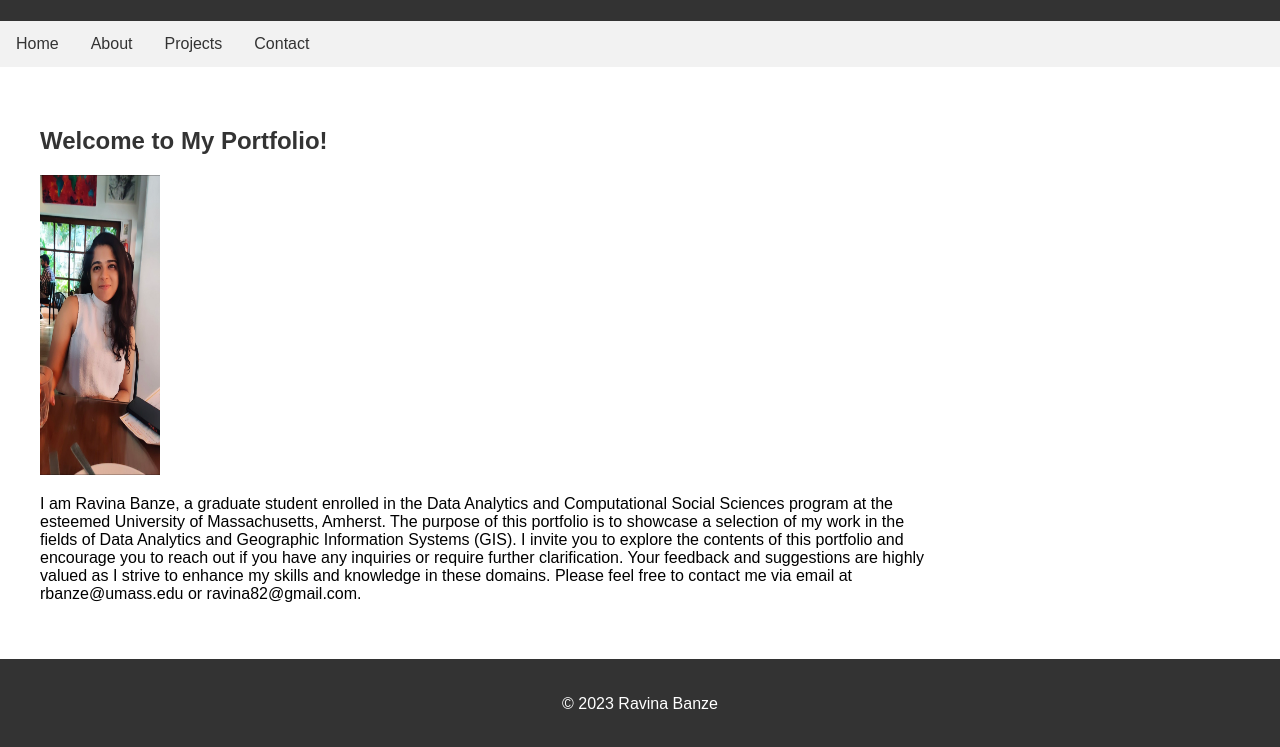
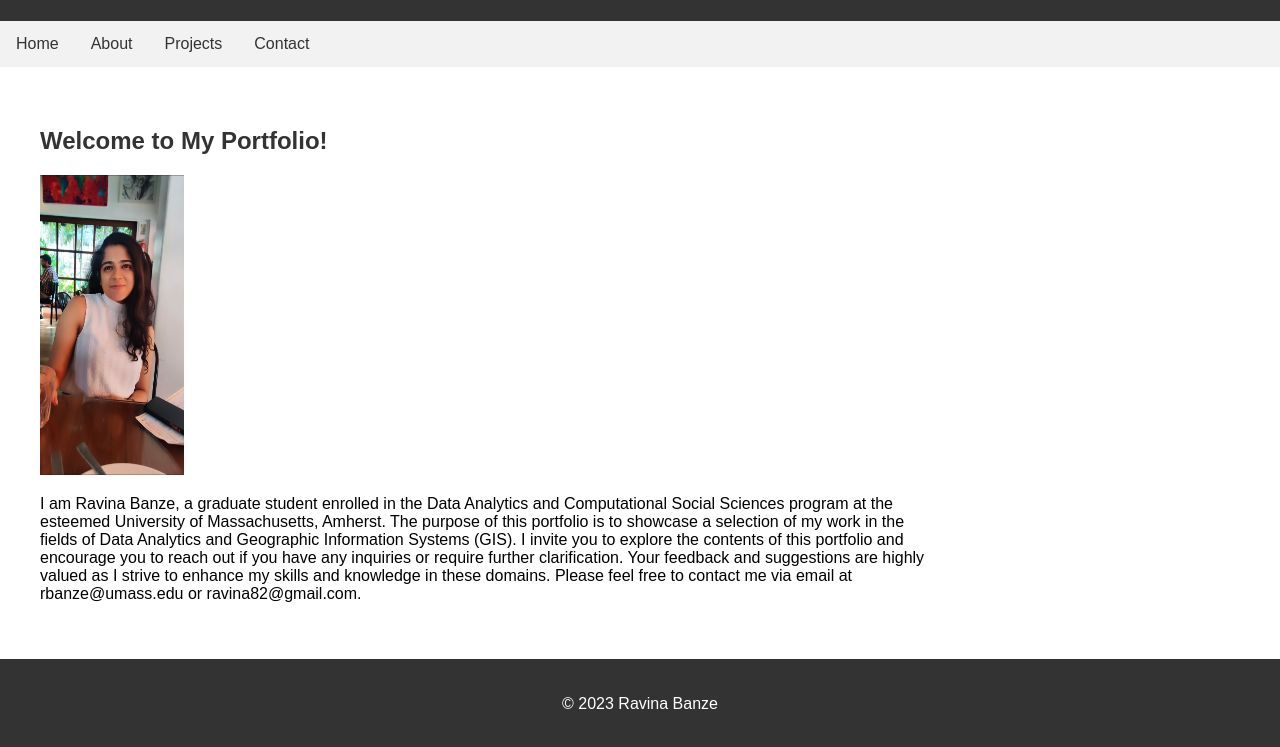
Before and after one commit to ravinabanz/WebGIS-Portfolio, a plain HTML site: page index.html in a window 1280 px wide. Shown: the part 99-846 px from the top of the page. Drawn offline with Linux system fonts and the light colour scheme.

Commit message:
Update index.html

```diff
--- a/index.html
+++ b/index.html
@@ -20,7 +20,7 @@
     <!-- Home Page -->
     <section id="home">
         <h2>Welcome to My Portfolio!</h2>
-        <div><img src="./Ravina_Headshot.jpeg" alt="headshot" width = "10%", height="300px"></div>
+        <div><img src="./Ravina_Headshot.jpeg" alt="headshot" width = "12%", height="300px"></div>
         <div class = "text"><p>I am Ravina Banze, a graduate student enrolled in the Data Analytics and Computational Social Sciences program at the esteemed University of Massachusetts, Amherst. The purpose of this portfolio is to showcase a selection of my work in the fields of Data Analytics and Geographic Information Systems (GIS). I invite you to explore the contents of this portfolio and encourage you to reach out if you have any inquiries or require further clarification. Your feedback and suggestions are highly valued as I strive to enhance my skills and knowledge in these domains. Please feel free to contact me via email at rbanze@umass.edu or ravina82@gmail.com.</p></div>
     </section>
 
```
